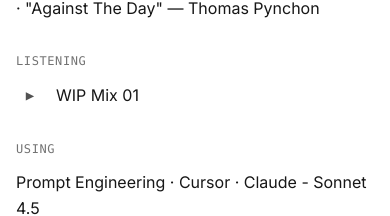
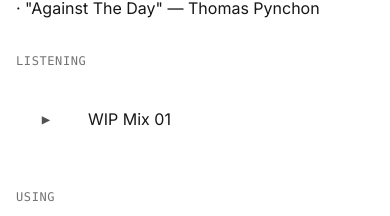
Before and after one commit to Milesy1/mileswaiteR2, a Next.js app: page /now in a window 390 px wide. Shown: the part 819-1035 px from the top of the page. Built offline with nearby package versions, Linux system fonts and the light colour scheme; no server answers.

Commit message:
Fix music player focus ring visibility and improve mobile responsiveness

```diff
--- a/app/now/page.tsx
+++ b/app/now/page.tsx
@@ -84,16 +84,18 @@
   }
 
   return (
-    <div className="flex items-center space-x-3 sm:space-x-4">
+    <div className="flex items-center space-x-3 sm:space-x-4 py-2">
+      <div className="p-2">
         <button
           onClick={togglePlayPause}
           onKeyDown={handleKeyDown}
-        className="text-neutral-600 dark:text-neutral-400 hover:text-neutral-900 dark:hover:text-white focus:text-neutral-900 dark:focus:text-white transition-colors duration-200 font-mono text-sm sm:text-base p-2 -m-2 rounded focus:outline-none focus:ring-2 focus:ring-primary-500 focus:ring-offset-2 dark:focus:ring-offset-neutral-900 min-w-[44px] min-h-[44px] flex items-center justify-center"
+          className="text-neutral-600 dark:text-neutral-400 hover:text-neutral-900 dark:hover:text-white focus:text-neutral-900 dark:focus:text-white transition-colors duration-200 font-mono text-sm sm:text-base p-3 rounded focus:outline-none focus:ring-2 focus:ring-primary-500 focus:ring-offset-2 dark:focus:ring-offset-neutral-900 min-w-[44px] min-h-[44px] flex items-center justify-center"
           aria-label={isPlaying ? 'Pause audio' : 'Play audio'}
           tabIndex={0}
         >
           {isPlaying ? '⏸' : '▶'}
         </button>
+      </div>
       <span className="text-neutral-900 dark:text-white text-base sm:text-lg leading-relaxed">
         {trackTitle}
       </span>
```
Lines whose indentation alone changed are shown as unchanged.
